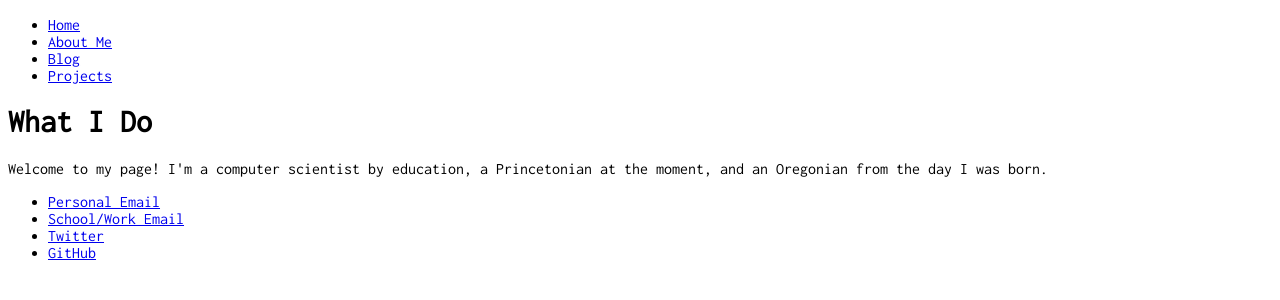
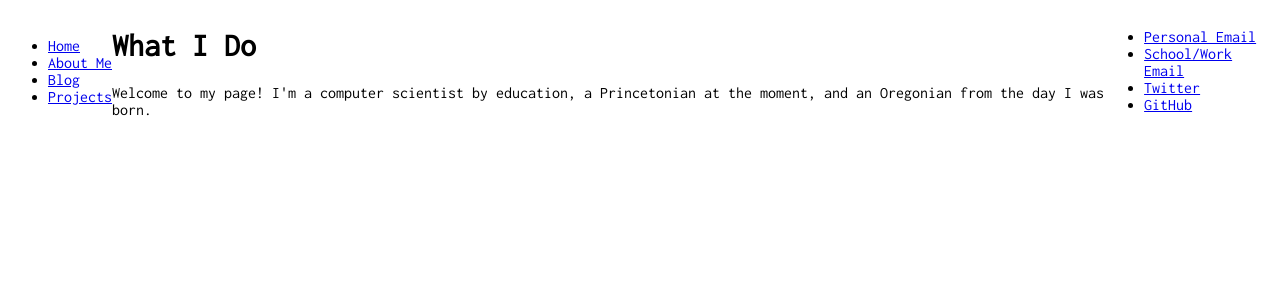
Before and after one commit to justintranjt/justintranjt.github.io, a Jekyll site: the page built from index.html, in a window 1280 px wide. Shown: the top 300 px of the page. Built offline with Jekyll 4.4.1, drawn with Linux system fonts in a browser that asks for light colours.

Commit message:
Update mainstyle.css

```diff
--- a/css/mainstyle.css
+++ b/css/mainstyle.css
@@ -7,6 +7,12 @@
     font-family: 'Inconsolata';
 }
 
+body {
+    display: flex;
+    align-items: center;
+    justify-content: space-around;
+}
+
 img {
     max-width: 100%;
 }
```
